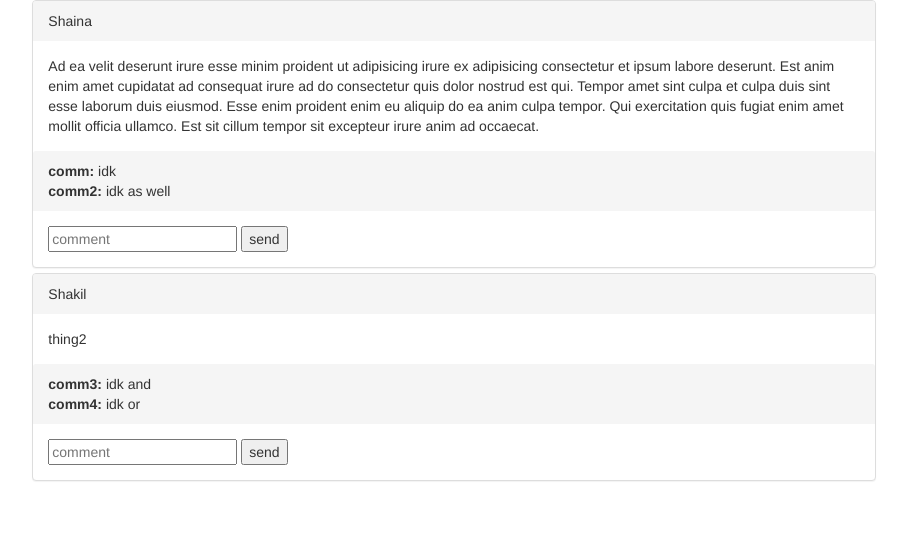
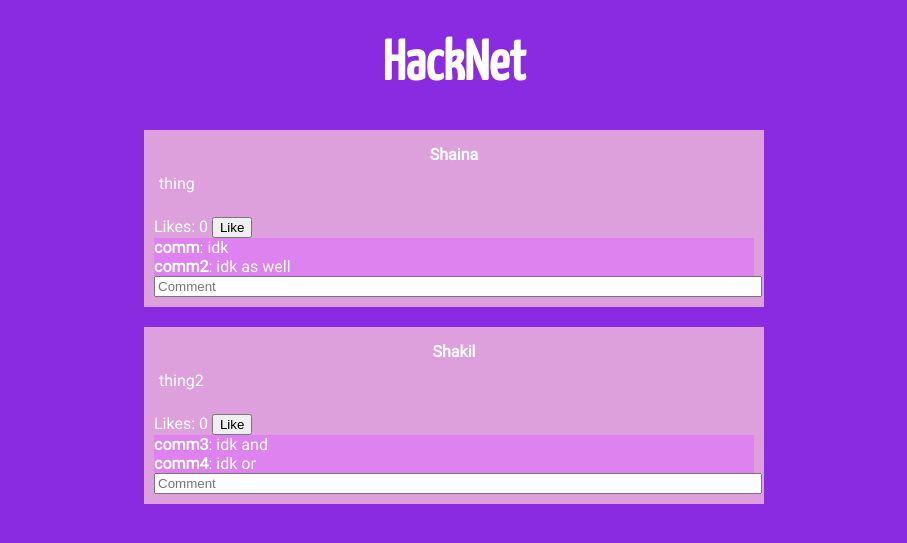
Before and after one commit to srafi1/pain-points, a Flask app: page /feed in a window 1280 px wide. Shown: the top 543 px of the page, without its empty margins (186-1093 px from the left). Run offline with Flask 2, Linux system fonts and the light colour scheme; some libraries are stand-ins or nearby versions.

Commit message:
the frontend needs divine intervention

```diff
--- a/main.py
+++ b/main.py
@@ -85,11 +85,38 @@ def login():
 
 @app.route('/logout')
 def logout():
-    session.pop('user')
+    if session.get('user'):
+        session.pop('user')
+    if session.get('hackathon'):
+        session.pop('hackathon')
     return redirect('/')
 
+@app.route('/home', methods=['GET', 'POST'])
+def home():
+    if request.method == 'POST':
+        hackathon_name = request.form.get('hackathon')
+        if hackathon_name:
+            h = Hackathon(hackathon_name)
+            db.session.add(h)
+            db.session.commit()
+    hackathon = session.get('hackathon')
+    if hackathon:
+        return redirect('/feed')
+    hackathons = Hackathon.query.filter_by().all()
+    return render_template('choose_hackathon.html', hackathons=hackathons)
+
+@app.route('/sign_in/<int:hackathon_id>')
+def sign_in(hackathon_id):
+    session['hackathon'] = hackathon_id
+    return redirect('/feed')
+
+@app.route('/sign_out')
+def sign_out():
+    session.pop('hackathon')
+    return redirect('/home')
+
 @app.route('/feed')
-def home():
+def feed():
     users= [
         {
             'name': "Shaina",
@@ -113,7 +140,7 @@ def home():
         }
     ]
     print users
-    return render_template('feed.html', users=users)
+    return render_template('feed2.html', users=users)
 
 @app.route('/forum')
 def forum():
@@ -122,16 +149,19 @@ def forum():
 @app.route('/network')
 def network():
     return render_template('network.html')
+
 @app.route('/user')
 def user():
     u = session['user']
     user_info = {"id" : user.id, "username": user.username, "name": user.name, "skills" : user.skills}
     return jsonify({"user_info": user_info})
+
 @app.route("/user/id/<int:user_id>")
 def profile(user_id):
     u = User.query.filter_by(id = user_id).first()
     user_info = {"id" : user.id, "username": user.username, "name": user.name, "skills" : user.skills}
     return jsonify({"user_info": user_info})
+
 @app.route("/user/posts")
 def posts():
     user = session['user']
@@ -149,6 +179,7 @@ def user_posts(user_id):
         post_info = {"id" : post.id, "title": post.title, "content": post.content}
         posts_info.append(post_info)
     return jsonify({"posts_info": posts_info})
+
 @app.route("/post/<int:post_id>/comments")
 def comments(post_id):
     post = Post.query.filter_by(id = post_id).first()
--- a/static/css/stylesheet.css
+++ b/static/css/stylesheet.css
@@ -57,3 +57,38 @@ a.invis {
   text-decoration: none;
   color: white;
 }
+
+.button {
+  font-family: Roboto;
+  font-size: 18px;
+  background-color: #BA55D3;
+  border: none;
+  padding: 5px;
+  margin: 5px;
+  text-decoration: none;
+  color: white;
+}
+
+.post {
+  margin-top: 20px;
+  padding: 10px;
+  background-color: #DDA0DD;
+  width: 600px;
+  text-align: left;
+}
+
+.post-content {
+  padding: 5px;
+}
+
+.post h4 {
+  padding: 0px;
+  margin: 0px;
+  text-align: center;
+  padding: 5px;
+}
+
+.comment {
+  background-color: #DD82EE;
+  width: 600px;
+}
--- a/static/js/feed.js
+++ b/static/js/feed.js
@@ -4,3 +4,53 @@ var addCommentToPage = function(id) {
     comments.innerHTML+= "<b>You: </b>"+ text.value + "<br>";
     text.value="";
 }
+
+var app = new Vue({
+    el: '#app',
+    data: {
+        classObject: {
+        },
+        posts: [
+            {
+                id: 0,
+                cl: "post-wrapper",
+                name: "Shaina",
+                likes: 0,
+                idea: "thing",
+                commentlist: [
+                    {user: 'comm', message:'idk'},
+                    {user: 'comm2', message:'idk as well'}
+                ],
+                dummy: ''
+            },
+            {
+                id: 1,
+                name: "Shakil",
+                likes: 0,
+                idea: "thing2",
+                commentlist: [
+                    {user: 'comm3', message:'idk and'},
+                    {user: 'comm4', message:'idk or'}
+                ],
+                dummy: ''
+            }
+        ],
+    },
+    methods: {
+        addlike: function(user) {
+            user.likes+=1;
+        },
+        addPost: function(content) {
+            posts.push({
+                name: 'You',
+                idea: content,
+                likes: 0,
+                commentlist: []
+            });
+        },
+        addComment: function(post) {
+            post.commentlist.push({user: 'You', message: post.dummy});
+            post.dummy = '';
+        }
+    }
+})
--- a/templates/feed.html
+++ b/templates/feed.html
@@ -3,12 +3,20 @@
   <head>
     <meta charset="utf-8">
     <title>Feed</title>
+    <link href="/static/favicon.ico" rel="icon">
     <link rel="stylesheet" href="https://maxcdn.bootstrapcdn.com/bootstrap/3.3.7/css/bootstrap.min.css">
     <script src="https://ajax.googleapis.com/ajax/libs/jquery/3.3.1/jquery.min.js"></script>
     <script src="https://maxcdn.bootstrapcdn.com/bootstrap/3.3.7/js/bootstrap.min.js"></script>
     <script src="/static/js/feed.js" charset="utf-8"></script>
+    <link href="/static/css/stylesheet.css" rel="stylesheet">
   </head>
   <body>
+    <center>
+      <a href="/" class="invis">
+        <h1>HackNet</h1>
+      </a>
+    </center>
+    <div class="container">
       <div class="row">
         <div class="col-sm-2"></div>
         <div class="col-sm-8">
@@ -37,6 +45,7 @@
         </div>
         <div class="col-sm-2"></div>
       </div>
+    </div>
 
   </body>
   <style media="screen">
--- /dev/null
+++ b/templates/feed2.html
@@ -0,0 +1,43 @@
+<!DOCTYPE html>
+<html>
+  <head>
+    <meta charset="utf-8">
+    <title>Feed</title>
+    <link href="/static/favicon.ico" rel="icon">
+    <link href="/static/css/stylesheet.css" rel="stylesheet">
+    <script src="https://cdn.jsdelivr.net/npm/vue@2.5.13/dist/vue.js"></script>
+  </head>
+  <body>
+    <center>
+      <a href="/" class="invis">
+        <h1>HackNet</h1>
+      </a>
+
+      {% raw %}
+      <div id="app">
+        <div v-for="post in posts">
+          <div class="post" v-model="post">
+            <h4>{{ post.name }}</h4>
+            <div class="post-content">
+              {{ post.idea }}
+            </div>
+            <br>
+            Likes: {{ post.likes }}
+            <button @click="addlike(post)">Like</button>
+            <br>
+            <div class="comment" v-for="comment in post.commentlist">
+              <b>{{ comment.user }}</b>: {{ comment.message }}
+            </div>
+            <div>
+              <input type="text" v-model="post.dummy" @keyup.enter="addComment(post)" placeholder="Comment" style="width: 100%;"/>
+            </div>
+          </div>
+        </div>
+      </div>
+      {% endraw %}
+
+    </center>
+
+    <script src="/static/js/feed.js" charset="utf-8"></script>
+  </body>
+</html>
--- a/templates/index.html
+++ b/templates/index.html
@@ -34,7 +34,7 @@
             </tr>
             <tr>
               <td></td>
-              <td><input type="submit" name="submit" value="Login" /></td>
+              <td><input class="button" type="submit" name="submit" value="Login" /></td>
           </form>
         </table>
       </div>
@@ -66,7 +66,7 @@
             </tr>
             <tr>
               <td></td>
-              <td><input type="submit" name="submit" value="Register" /></td>
+              <td><input class="button" type="submit" name="submit" value="Register" /></td>
             </tr>
           </form>
         </table>
```
Also changed, not shown: models.py (+23 -4 lines), templates/choose_hackathon.html (added, +55 -0 lines), app.db. Lines whose indentation alone changed are shown as unchanged.
